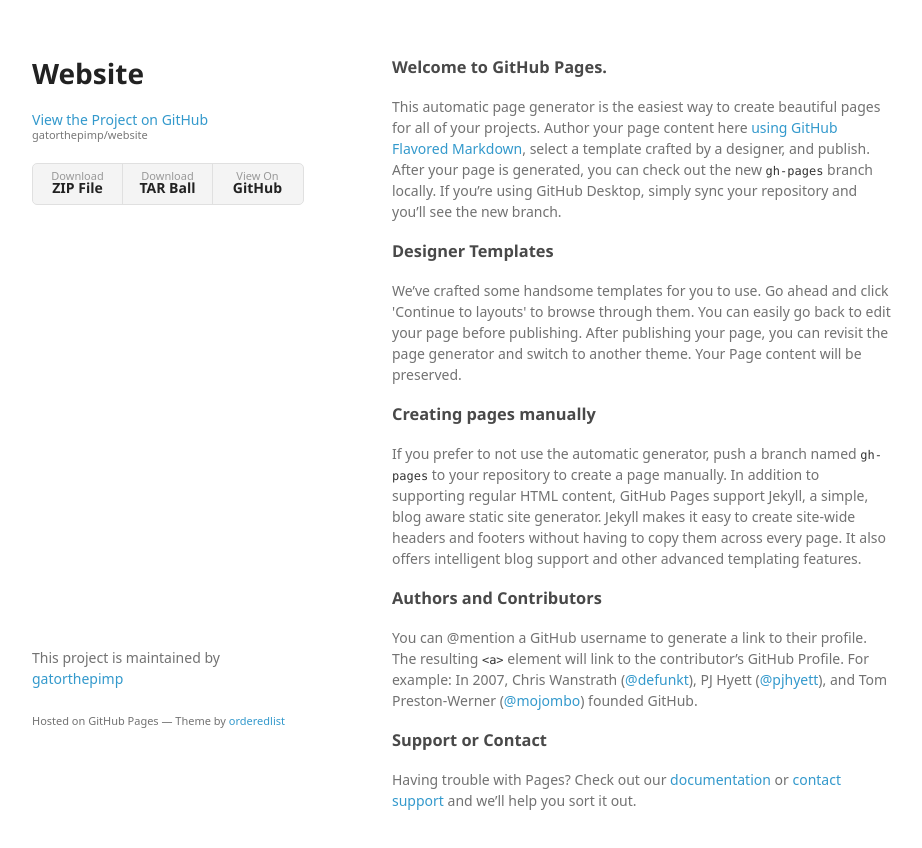
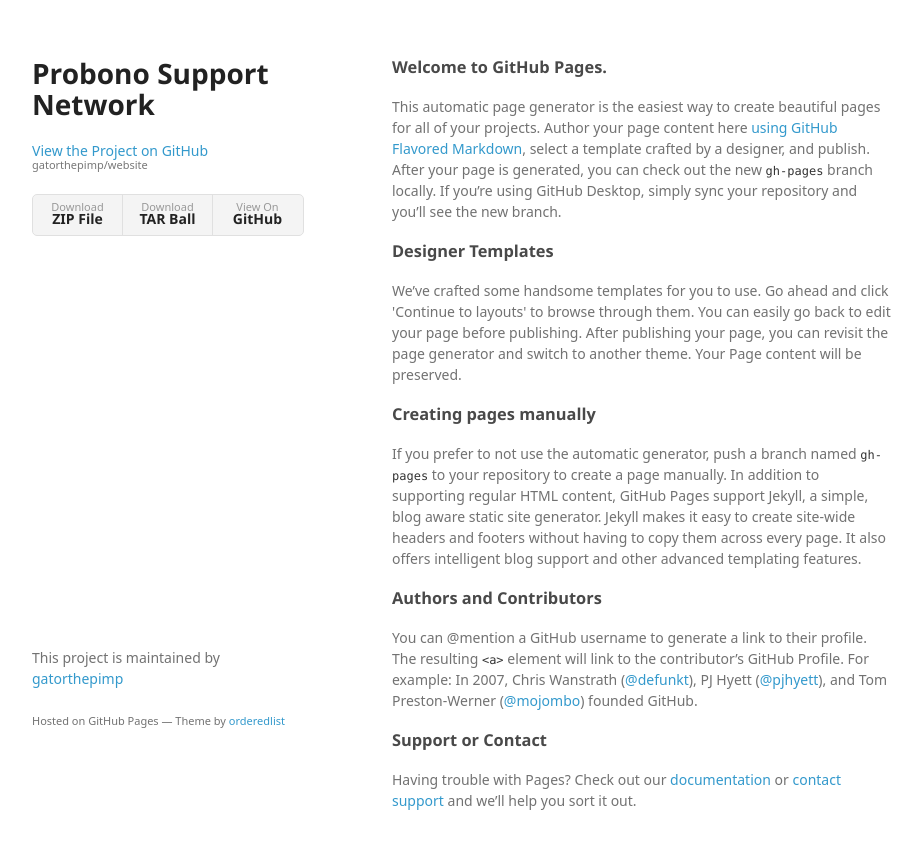
Before and after one commit to gatorthepimp/website, a plain HTML site: page index.html in a window 1280 px wide. Shown: the whole page, without its empty margins (178-1100 px from the left). Drawn offline with Linux system fonts and the light colour scheme; a web font is replaced by a local one.

Commit message:
Update index.html

```diff
--- a/index.html
+++ b/index.html
@@ -3,7 +3,7 @@
   <head>
     <meta charset="utf-8">
     <meta http-equiv="X-UA-Compatible" content="chrome=1">
-    <title>Website by gatorthepimp</title>
+    <title>Probono lawyer's blog | Socially Aware Attorneys</title>
 
     <link rel="stylesheet" href="stylesheets/styles.css">
     <link rel="stylesheet" href="stylesheets/github-light.css">
@@ -15,7 +15,7 @@
   <body>
     <div class="wrapper">
       <header>
-        <h1>Website</h1>
+        <h1>Probono Support Network</h1>
         <p></p>
 
         <p class="view"><a href="https://github.com/gatorthepimp/website">View the Project on GitHub <small>gatorthepimp/website</small></a></p>
```
